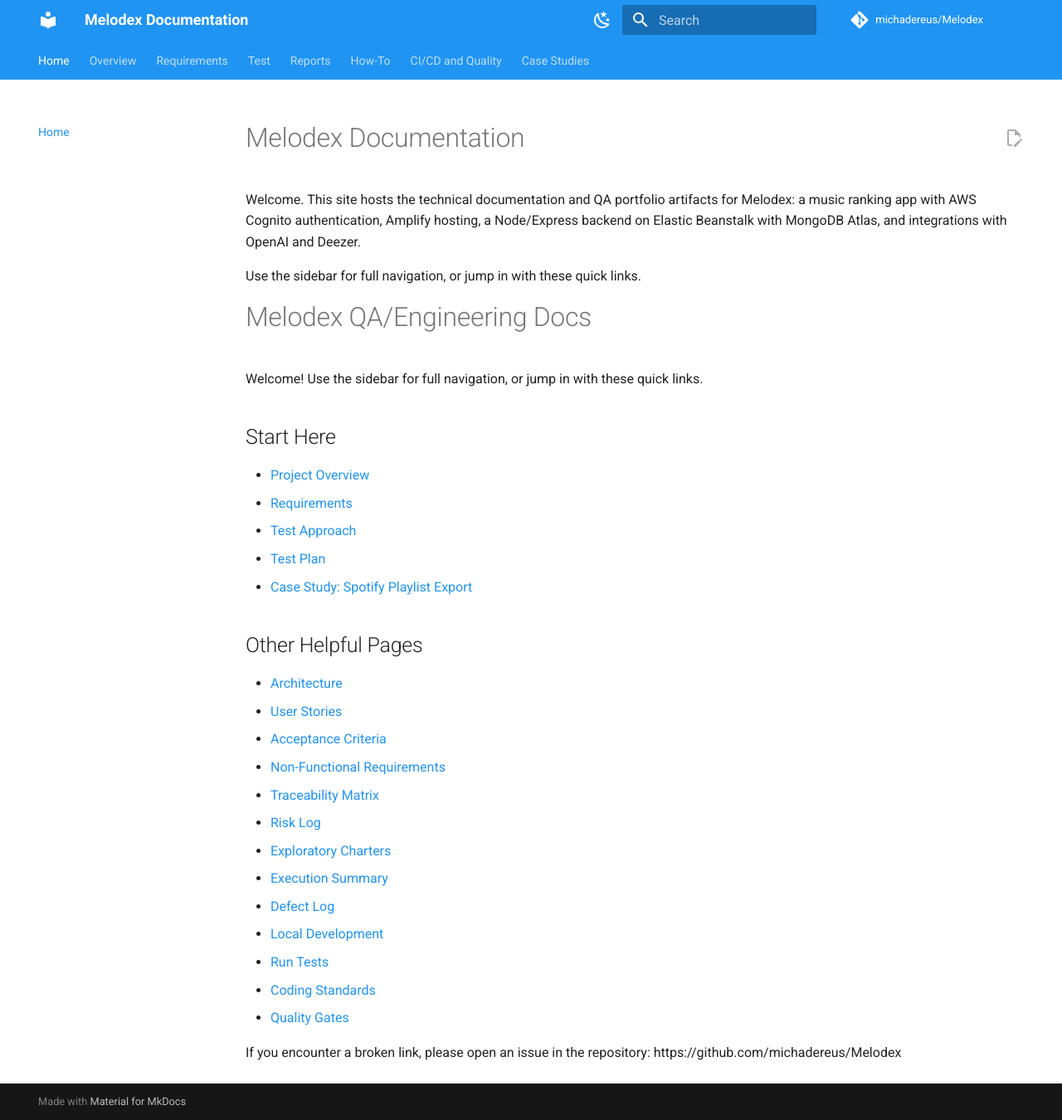
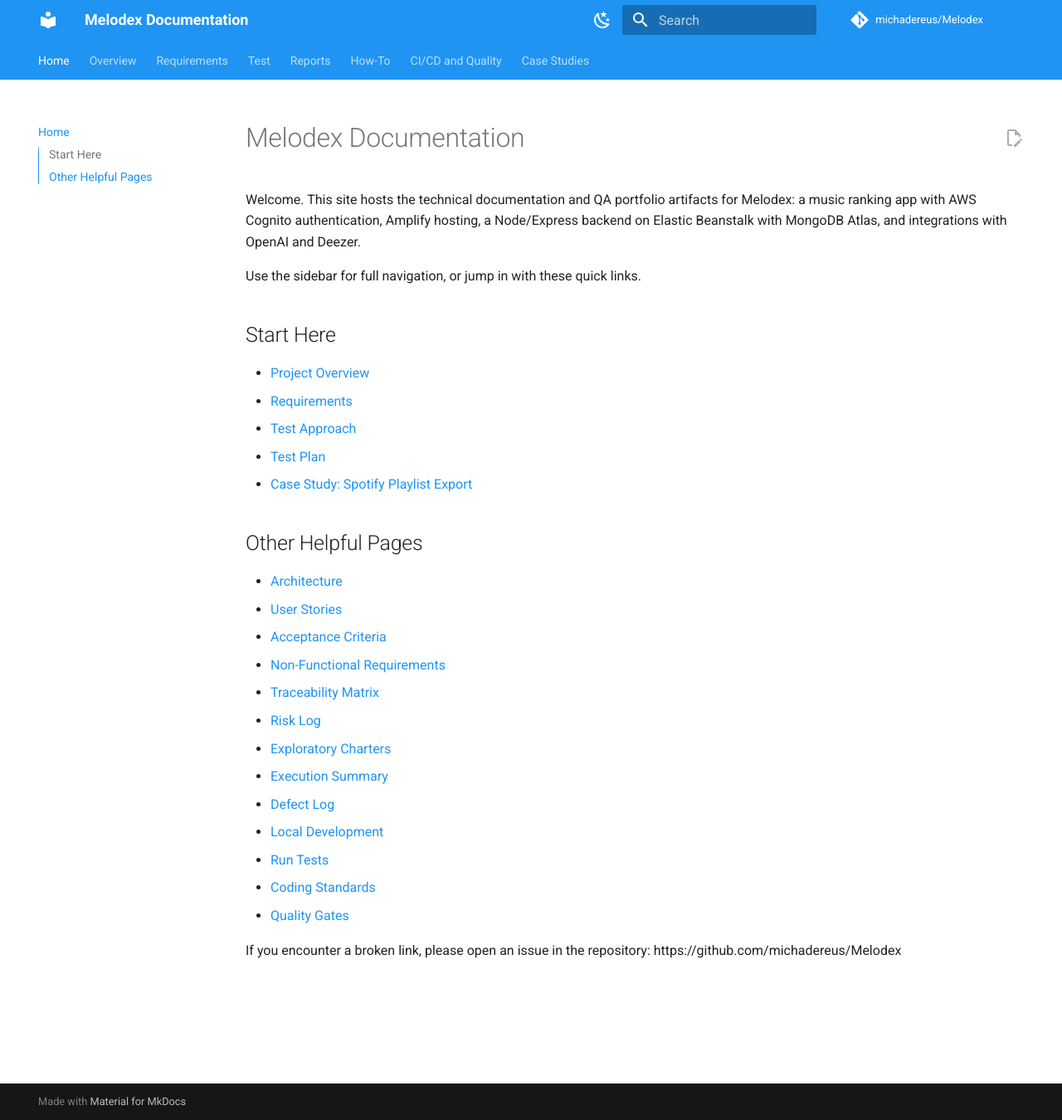
Before and after one commit to michadereus/Melodex, an MkDocs documentation site: the page built from docs/index.md, in a window 1280 px wide and 1350 px high. Shown: the whole window at 83% size. Built offline with MkDocs 1.6.1 and Material for MkDocs 9.7.7, drawn with Linux system fonts in a browser that asks for light colours; comment, search, counter and statistics services are not loaded.

Commit message:
Remotved repeat information on Home page

```diff
--- a/docs/index.md
+++ b/docs/index.md
@@ -3,10 +3,6 @@
 Welcome. This site hosts the technical documentation and QA portfolio artifacts for Melodex: a music ranking app with AWS Cognito authentication, Amplify hosting, a Node/Express backend on Elastic Beanstalk with MongoDB Atlas, and integrations with OpenAI and Deezer.
 
 Use the sidebar for full navigation, or jump in with these quick links.
-
-# Melodex QA/Engineering Docs
-
-Welcome! Use the sidebar for full navigation, or jump in with these quick links.
 
 ## Start Here
 - [Project Overview](overview/)
```
